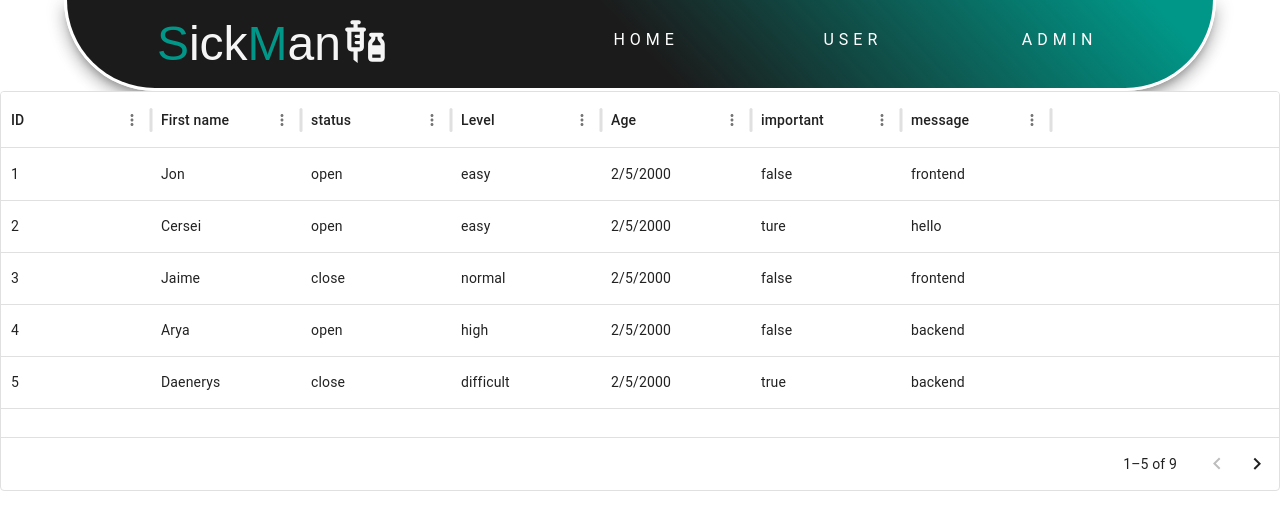
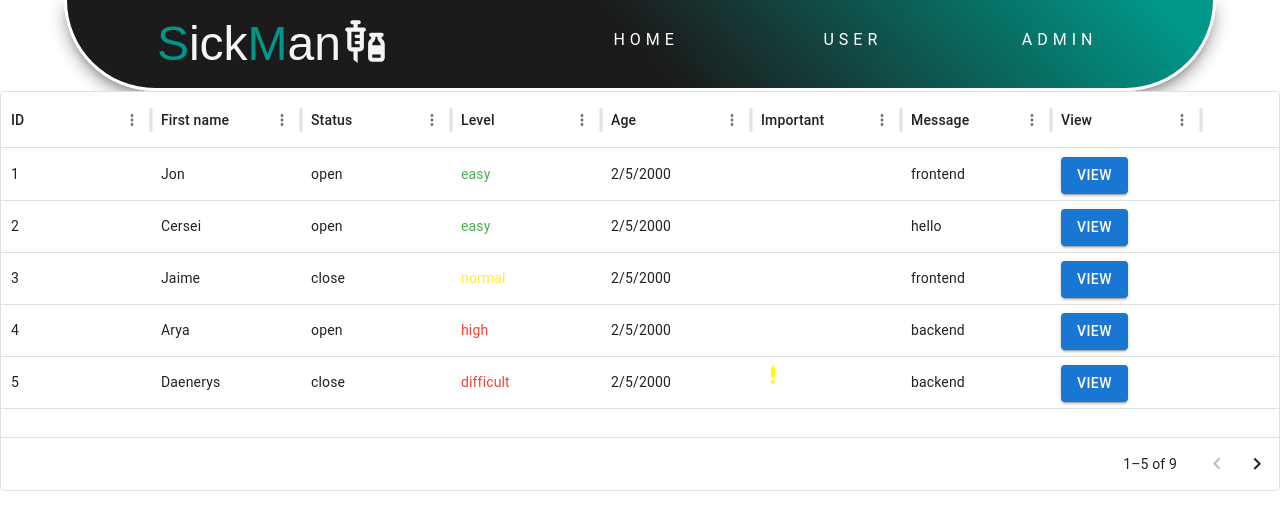
Before and after one commit to DevAbdoTolba/Pre_AHC-Status_APP, a Next.js app in the folder front/: page /admin in a window 1280 px wide. Shown: the top 530 px of the page. Built offline with nearby package versions, Linux system fonts and the light colour scheme.

Commit message:
view Admin Data Grid and  some UX

```diff
--- a/front/package.json
+++ b/front/package.json
@@ -9,8 +9,8 @@
     "lint": "next lint"
   },
   "dependencies": {
-    "@emotion/react": "^11.11.4",
-    "@emotion/styled": "^11.11.5",
+    "@emotion/react": "^11.13.0",
+    "@emotion/styled": "^11.13.0",
     "@mui/icons-material": "^5.16.4",
     "@mui/material": "^5.16.4",
     "@mui/x-data-grid": "^7.9.0",
--- a/front/src/components/AdminDataGrid.tsx
+++ b/front/src/components/AdminDataGrid.tsx
@@ -2,49 +2,12 @@
 import Box from '@mui/material/Box';
 import { DataGrid, GridColDef } from '@mui/x-data-grid';
 import * as React from 'react';
+import PriorityHighRoundedIcon from "@mui/icons-material/PriorityHighRounded";
+import { green, yellow, red } from "@mui/material/colors";
+import { useRouter } from "next/router";
+import { Button } from '@mui/material';
 
 
-
-
- const columns: GridColDef<(typeof rows)[number]>[] = [
-  { field: "id", headerName: "ID", width: 150 },
-  {
-    field: "firstName",
-    headerName: "First name",
-    width: 150,
-    editable: true,
-
-  },
-  {
-    field: "status",
-    headerName: "status",
-    width: 150,
-  },
-  {
-    field: "level",
-    headerName: "Level",
-    width: 150,
-  },
-  {
-    field: "age",
-    headerName: "Age",
-    type: "date",
-    width: 150,
-    editable: false,
-  },
-  {
-    field: "important",
-    headerName: "important",
-
-    sortable: false,
-    width: 150,
-  },
-  {
-    field: "message",
-    headerName: "message",
-    width: 150,
-  },
-];
 
 const rows = [
   {
@@ -131,9 +94,82 @@ const rows = [
 ];
 
 
-   export default function DataGridDemo() {
+export default function DataGridDemo() {
+   const router = useRouter();
+
+   // Define the click handler for the "View" button
+   const handleViewClick = (id: number) => {
+     router.push(`/item/${id}`);
+   };
+
+  const columns: GridColDef[] = [
+    { field: "id", headerName: "ID", width: 150 },
+    {
+      field: "firstName",
+      headerName: "First name",
+      width: 150,
+      editable: true,
+    },
+    { field: "status", headerName: "Status", width: 150 },
+    {
+      field: "level",
+      headerName: "Level",
+      width: 150,
+      renderCell: (params) => {
+        let color;
+        switch (params.value) {
+          case "easy":
+            color = green[500]; // MUI green color
+            break;
+          case "normal":
+            color = yellow[500]; // MUI yellow color
+            break;
+          case "high":
+          case "difficult":
+            color = red[500]; // MUI red color
+            break;
+          default:
+            color = "inherit"; // Default color
+        }
+        return <div style={{ color: color }}>{params.value}</div>;
+      },
+    },
+    {
+      field: "age",
+      headerName: "Age",
+      type: "date",
+      width: 150,
+      editable: false,
+    },
+    {
+      field: "important",
+      headerName: "Important",
+      width: 150,
+      renderCell: (params) =>
+        params.value === "true" ? (
+          <PriorityHighRoundedIcon sx={{ color: "yellow" }} />
+        ) : (
+          <div></div>
+        ),
+    },
+    { field: "message", headerName: "Message", width: 150 },
+    {
+      field: "view",
+      headerName: "View",
+      width: 150,
+      renderCell: (params) => (
+        <Button
+          variant="contained"
+          color="primary"
+          onClick={() => handleViewClick(params.row.id)}
+        >
+          View
+        </Button>
+      ),
+    },
+  ];
   return (
-    <Box sx={{ height: 400, width: '100%' }}>
+    <Box sx={{ height: 400, width: "100%" }}>
       <DataGrid
         rows={rows}
         columns={columns}
@@ -145,9 +181,8 @@ const rows = [
           },
         }}
         pageSizeOptions={[5]}
-
+        disableRowSelectionOnClick
       />
-
     </Box>
   );
    };
```
Also changed, not shown: front/tsconfig.json (+23 -5 lines), 1 other file (tests, documents, lock files or other folders).
